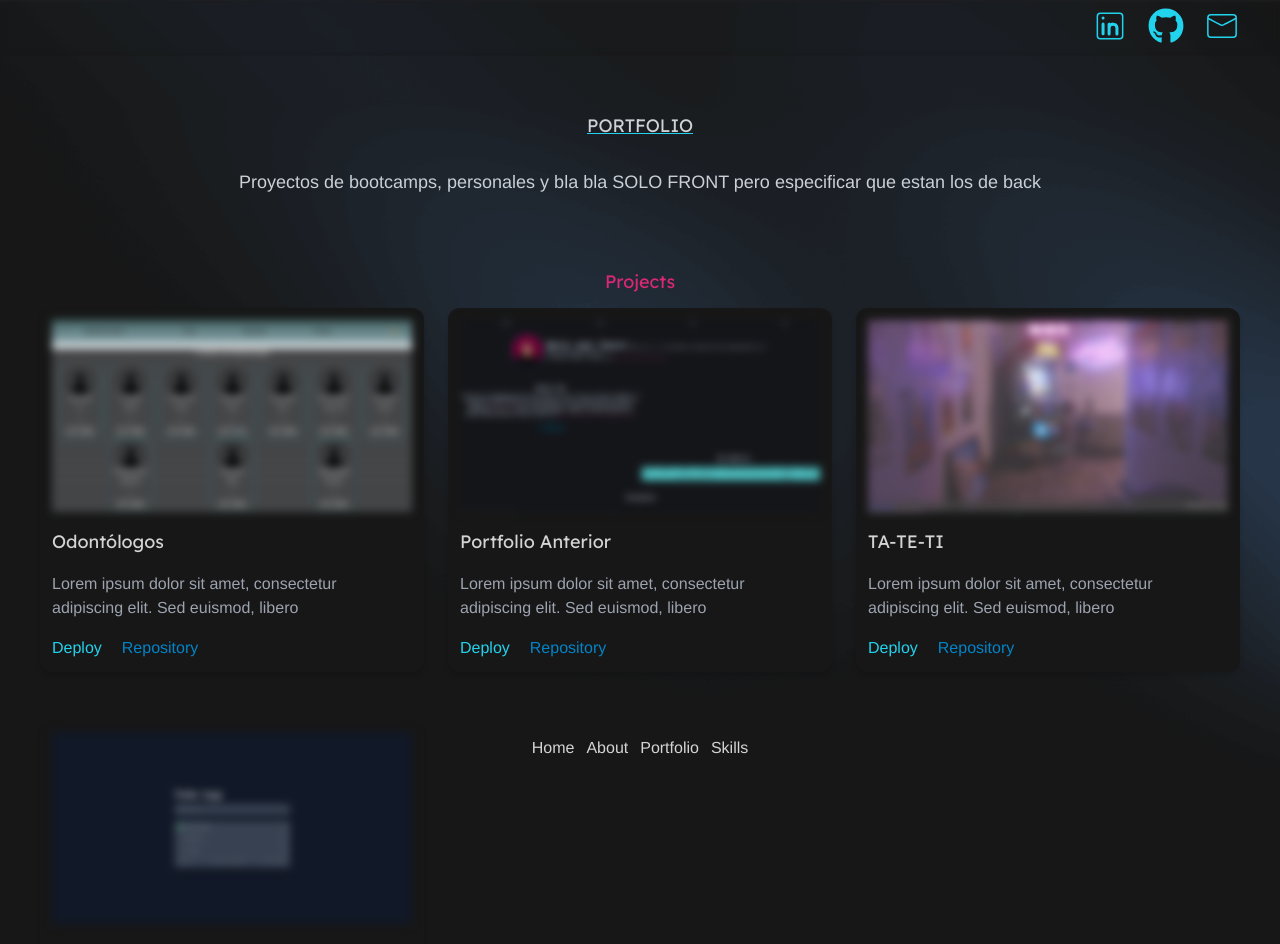
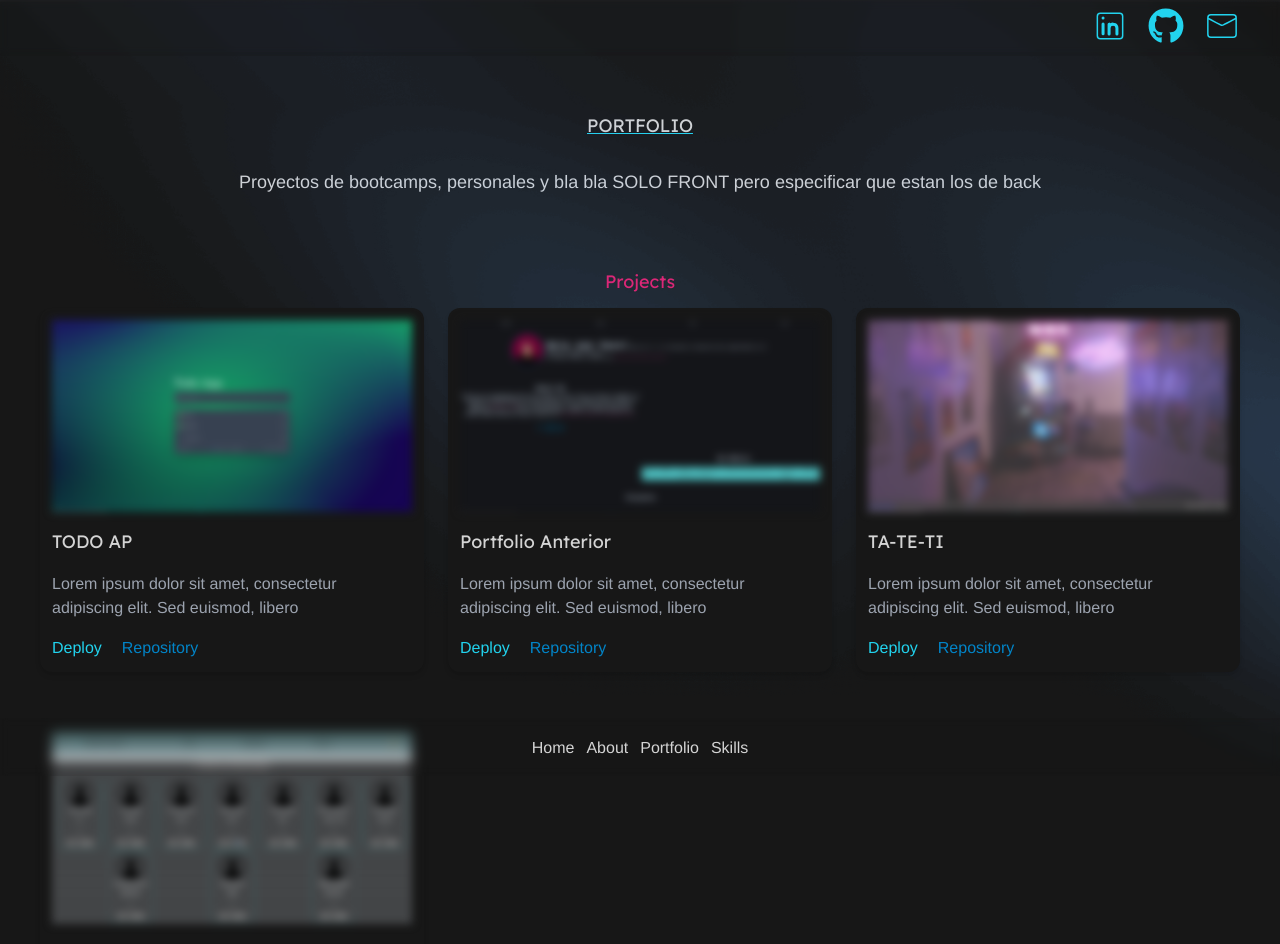
Before and after one commit to CarolinaPallaro/Web2024, a React (Vite) app in the folder Portfolio2024/: page /portfolio in a window 1280 px wide. Shown: the top 944 px of the page. Built offline with nearby package versions, Linux system fonts and the light colour scheme.

Commit message:
imgs ok, navCss details, routes P ok

```diff
--- a/Portfolio2024/src/(routes)/Portfolio.jsx
+++ b/Portfolio2024/src/(routes)/Portfolio.jsx
@@ -5,7 +5,7 @@ import backgroundSections from "../constants/constants";
 
 const Portfolio = () => {
   return (
-    <article className={`${backgroundSections.portfolio} flex flex-col text-primaryFont px-2`}>
+    <article className={`${backgroundSections.portfolio} flex flex-col text-primaryFont px-2 mb-20`}>
       <header className="portfolio py-14 space-y-3 text-primaryFont flex flex-col items-center ">
         <h2 className="font-lexend text-lg underline decoration-primary">PORTFOLIO</h2>
         <p className="p-4 text-primaryFont text-left tablet:text-lg ">
--- a/Portfolio2024/src/components/cards/projectsFront.js
+++ b/Portfolio2024/src/components/cards/projectsFront.js
@@ -2,32 +2,32 @@
 
 const projects = [
   {
-    images: './public/imgs/odontos.png',
-    title: 'Odontólogos',
+    images: '/imgs/todoApp.png',
+    title: 'TODO AP',
     description: 'Lorem ipsum dolor sit amet, consectetur adipiscing elit. Sed euismod, libero',
-    deploy: 'https://front-odontos.vercel.app/',
-    repo: 'https://github.com/CarolinaPallaro/Front-Odontos',
+    deploy: 'https://todo-app-eight-sigma.vercel.app/',
+    repo: 'https://github.com/CarolinaPallaro/TodoApp',
   },
   {
-    images: './public/imgs/web-2023.png',
+    images: '/imgs/web-2023.png',
     title: 'Portfolio Anterior',
     description: 'Lorem ipsum dolor sit amet, consectetur adipiscing elit. Sed euismod, libero',
     deploy: 'https://portfolio-web-five-swart.vercel.app/',
     repo: 'https://github.com/CarolinaPallaro/WEB-Portfolio/tree/main/portfolio',
   },
   {
-    images: './public/imgs/tateti.png',
+    images: '/imgs/tateti.png',
     title: 'TA-TE-TI',
     description: 'Lorem ipsum dolor sit amet, consectetur adipiscing elit. Sed euismod, libero',
     deploy: 'https://ta-te-ti-ten.vercel.app/',
     repo: 'https://github.com/CarolinaPallaro/Ta-te-ti',
   },
   {
-    images: './public/imgs/todo.png',
-    title: 'TODO AP',
+    images: '/imgs/odontos.png',
+    title: 'Odontólogos',
     description: 'Lorem ipsum dolor sit amet, consectetur adipiscing elit. Sed euismod, libero',
-    deploy: '',
-    repo: 'https://github.com/CarolinaPallaro/Toodo-App',
+    deploy: 'https://front-odontos.vercel.app/',
+    repo: 'https://github.com/CarolinaPallaro/Front-Odontos',
   },
 ];
 
--- a/Portfolio2024/src/components/nav/NavBar.jsx
+++ b/Portfolio2024/src/components/nav/NavBar.jsx
@@ -7,7 +7,7 @@ const NavBar = () => {
     const location = useLocation();
 
     return (
-      <nav className=" fixed  bottom-6 w-full z-50 p-4 movil:grid justify-center items-center ">
+      <nav className=" fixed  bottom-6 w-full z-50 p-4 movil:grid justify-center items-center  bg-neutral-900/10 backdrop-blur-sm border-t-2 border-neutral-900/15  `">
         <ul className="flex  gap-3 items-center tablet:flex-row">
           {routes[0].children.map((route, index) => (
             <li
--- a/Portfolio2024/src/index.css
+++ b/Portfolio2024/src/index.css
@@ -5,5 +5,5 @@
 html,
 html * {
   scrollbar-width: thin;
-  scrollbar-color: rgb(300, 212, 212) rgb(219, 39, 119);
+  scrollbar-color: rgb(219, 39, 119) rgb(23, 23, 23);
 }
```
Also changed, not shown: Portfolio2024/public/imgs/todo.png (deleted), Portfolio2024/public/imgs/todoApp.png (added).
